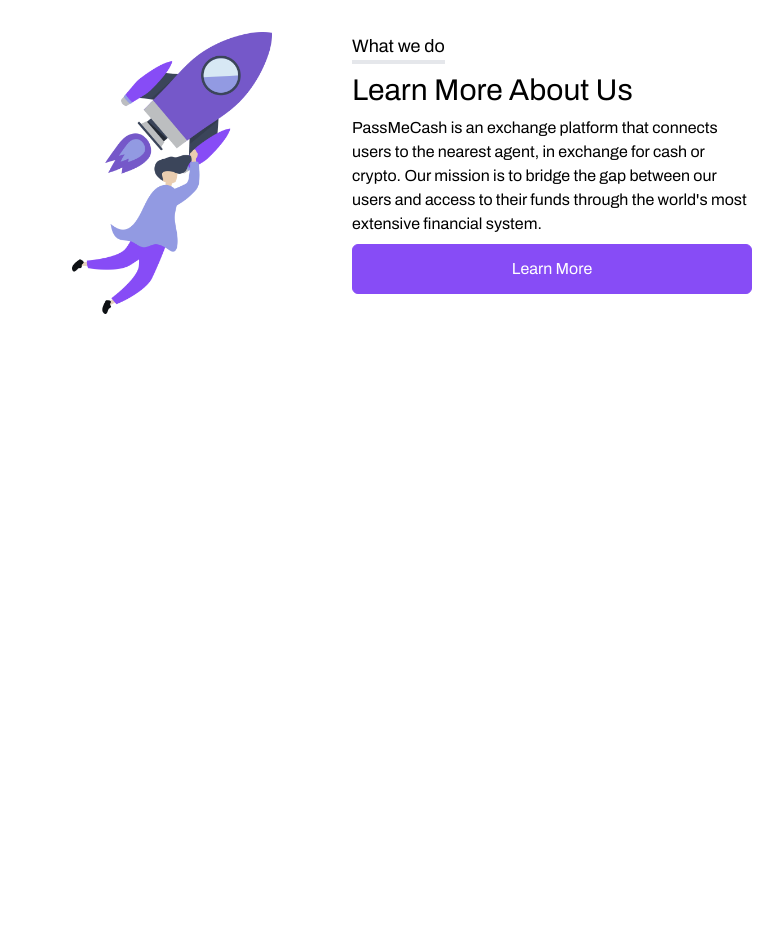
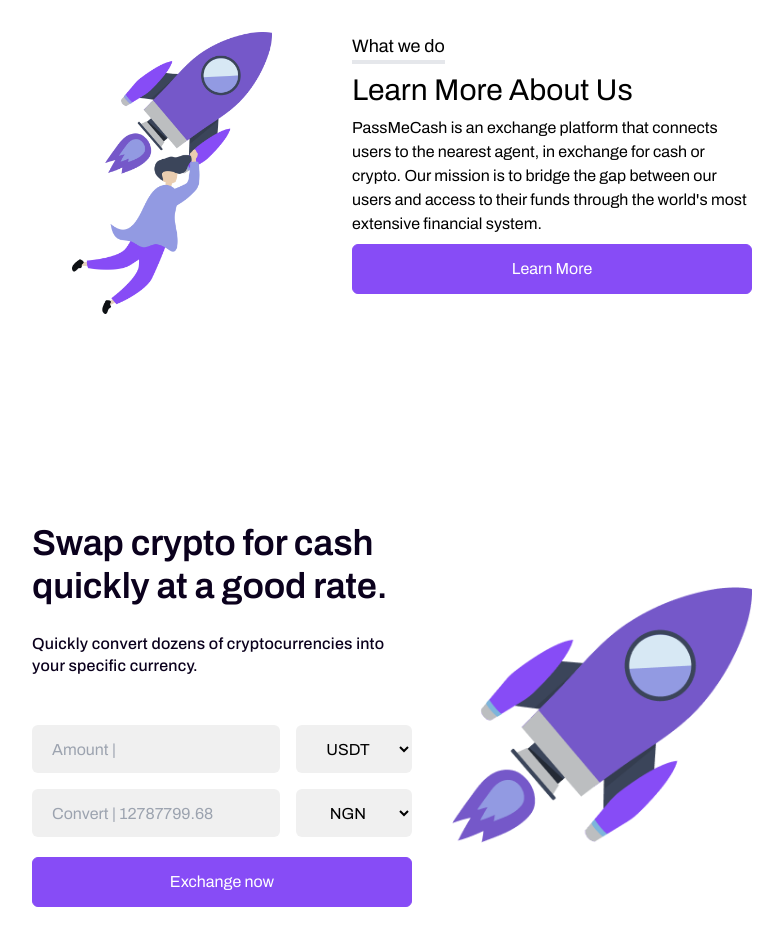
Before and after one commit to PassMeCash-blockchain/testnet-frontend, a Next.js app: page / in a window 1280 px wide. Shown: the top 946 px of the page, without its empty margins (228-1011 px from the left). Before the commit the page ends 800 px from the top, so only its background shows below. Built offline with nearby package versions, Linux system fonts and the light colour scheme.

Commit message:
creating the swap section

```diff
--- a/src/app/page.js
+++ b/src/app/page.js
@@ -13,6 +13,7 @@
       <SectionSpacing className={`flex justify-around items-center`}>
         <WhatWeDo />
       </SectionSpacing>
+      <Swap />
     </main>
   );
 }
--- a/src/components/molecules/Swap.js
+++ b/src/components/molecules/Swap.js
@@ -1,14 +1,16 @@
 import React from "react";
 import InputField from "../atoms/InputField";
 import Text from "../atoms/Text";
+import { Images } from "../atoms/libraries";
 import Button from "../atoms/Button";
+import Ng from "../../../public/SVG/ng_Nigeria.svg";
 
 const Swap = () => {
   return (
-    <div className="grid my-44 place-items-center">
-      <div className="grid grid-cols-2">
-        <div className="w-96">
-          <div className="w-[400px]">
+    <div className="grid my-44 place-content-center">
+      <div className="grid lg:grid-cols-2">
+        <div className="w-[380px]">
+          <div className="lg:w-full">
             <Text className="font-semibold text-4xl leading-[120%] tracking-[-0.005em] text-[#0B011D]">
               Swap crypto for cash quickly at a good rate.{" "}
             </Text>
@@ -17,29 +19,40 @@
               currency.
             </Text>
           </div>
-          <div className="mt-12 mb-5 grid gap-5 grid-cols-2">
+          <div className="mt-12 w-full mb-5 grid gap-4 grid-cols-3">
             <InputField
               type="text"
-              className="w-[200px] px-5 py-2 h-12 rounded-md bg-[#F0F0F0]"
+              className="w-full px-5 py-2 h-12 rounded-md bg-[#F0F0F0] col-span-2"
               placeholder="Amount |"
             />
+            <select className="w-full justify-self-start text-center rounded-md bg-[#F0F0F0]">
+              <option value="volvo">USDT</option>
+              <option value="saab">STR</option>
+              <option value="fiat">STR</option>
+            </select>
             <InputField
               type="text"
-              className="w-24 px-5 py-2 rounded-md bg-[#F0F0F0]"
-            />
-            <InputField
-              type="text"
-              className="w-[200px] px-5 py-2 h-12 rounded-md bg-[#F0F0F0]"
+              className="w-full px-5 py-2 h-12 rounded-md bg-[#F0F0F0] col-span-2"
               placeholder="Convert | 12787799.68"
             />
-            <InputField
-              type="text"
-              className="w-24 px-5 py-2 rounded-md bg-[#F0F0F0]"
-            />
+            <select className="w-full text-center rounded-md bg-[#F0F0F0]">
+              <option value="volvo">NGN</option>
+              <option value="saab">STR</option>
+              <option value="fiat">STR</option>
+            </select>
           </div>
-          <Button></Button>
+          <Button filled className="w-full">
+            Exchange now
+          </Button>
         </div>
-        <div>Image</div>
+        <div className="lg:grid place-content-center hidden">
+          <Images
+            className="hidden lg:inline-block"
+            src={`/assets/rocket.png`}
+            width={300}
+            height={300}
+          />
+        </div>
       </div>
     </div>
   );
```
Also changed, not shown: public/SVG/ng_Nigeria.svg (added).
